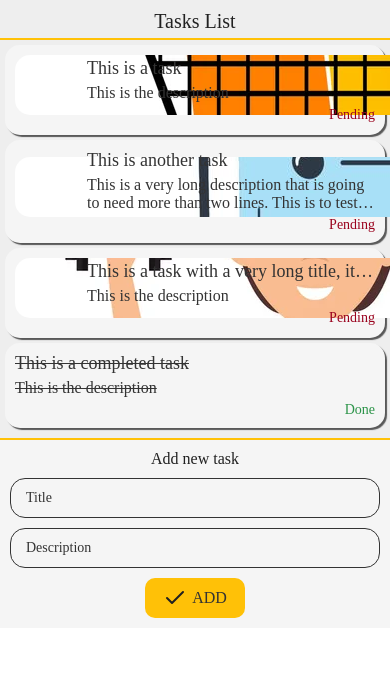
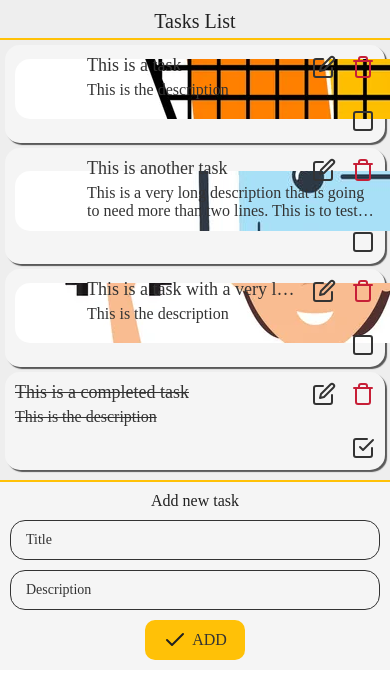
Before and after one commit to BaltazarCortina/RNIC-Baltazar-Cortina, a React Native app: screen / in a window 390 px wide. Shown: the top 698 px of the page. Built offline with nearby package versions, Linux system fonts and the light colour scheme.

Commit message:
RNIC-W04: Add new icons and actions to cards

```diff
--- /dev/null
+++ b/src/assets/icons/checkSquare.tsx
@@ -0,0 +1,17 @@
+import * as React from 'react';
+import Svg, {SvgProps, Path} from 'react-native-svg';
+const SvgComponent = (props: SvgProps) => (
+  <Svg
+    width={24}
+    height={24}
+    fill="none"
+    stroke="currentColor"
+    strokeLinecap="round"
+    strokeLinejoin="round"
+    strokeWidth={2}
+    {...props}>
+    <Path d="m9 11 3 3L22 4" />
+    <Path d="M21 12v7a2 2 0 0 1-2 2H5a2 2 0 0 1-2-2V5a2 2 0 0 1 2-2h11" />
+  </Svg>
+);
+export default SvgComponent;
--- /dev/null
+++ b/src/assets/icons/edit.tsx
@@ -0,0 +1,17 @@
+import * as React from 'react';
+import Svg, {SvgProps, Path} from 'react-native-svg';
+const SvgComponent = (props: SvgProps) => (
+  <Svg
+    width={24}
+    height={24}
+    fill="none"
+    stroke="currentColor"
+    strokeLinecap="round"
+    strokeLinejoin="round"
+    strokeWidth={2}
+    {...props}>
+    <Path d="M11 4H4a2 2 0 0 0-2 2v14a2 2 0 0 0 2 2h14a2 2 0 0 0 2-2v-7" />
+    <Path d="M18.5 2.5a2.121 2.121 0 0 1 3 3L12 15l-4 1 1-4 9.5-9.5z" />
+  </Svg>
+);
+export default SvgComponent;
--- /dev/null
+++ b/src/assets/icons/square.tsx
@@ -0,0 +1,16 @@
+import * as React from 'react';
+import Svg, {SvgProps, Rect} from 'react-native-svg';
+const SvgComponent = (props: SvgProps) => (
+  <Svg
+    width={24}
+    height={24}
+    fill="none"
+    stroke="currentColor"
+    strokeLinecap="round"
+    strokeLinejoin="round"
+    strokeWidth={2}
+    {...props}>
+    <Rect width={18} height={18} x={3} y={3} rx={2} ry={2} />
+  </Svg>
+);
+export default SvgComponent;
--- /dev/null
+++ b/src/assets/icons/trash.tsx
@@ -0,0 +1,16 @@
+import * as React from 'react';
+import Svg, {SvgProps, Path} from 'react-native-svg';
+const SvgComponent = (props: SvgProps) => (
+  <Svg
+    width={24}
+    height={24}
+    fill="none"
+    stroke="currentColor"
+    strokeLinecap="round"
+    strokeLinejoin="round"
+    strokeWidth={2}
+    {...props}>
+    <Path d="M3 6h18M19 6v14a2 2 0 0 1-2 2H7a2 2 0 0 1-2-2V6m3 0V4a2 2 0 0 1 2-2h4a2 2 0 0 1 2 2v2" />
+  </Svg>
+);
+export default SvgComponent;
--- a/src/components/card/index.tsx
+++ b/src/components/card/index.tsx
@@ -13,7 +13,13 @@ import {
   CardTitle,
   ImageContainer,
   TextContainer,
+  CardHeader,
+  ActionsContainer,
 } from './styles';
+import EditSvg from '../../assets/icons/edit';
+import TrashSvg from '../../assets/icons/trash';
+import SquareSvg from '../../assets/icons/square';
+import CheckSquareSvg from '../../assets/icons/checkSquare';
 
 interface Props {
   task: Task;
@@ -31,42 +37,51 @@ function Card({task, handlePress, handleDelete}: Props) {
       {text: 'Yes', onPress: () => handleDelete(task.id)},
     ]);
   };
+  const handleEditCard = () => {
+    Alert.alert('Coming soon!');
+  };
 
   const taskImage =
     task.image && task.image in images.tasks
       ? (task.image as keyof typeof images.tasks)
       : undefined;
 
+  const iconsColor = isIOS ? theme.colors.light : theme.colors.lightGray;
+
   return (
     <CardContainer>
       <CardComponent
         activeOpacity={0.6}
         underlayColor={isIOS ? theme.colors.lightGray : theme.colors.white}
-        onPress={() => handlePress(task.id)}
-        onLongPress={() => handleDeleteCard()}>
+        onPress={() => handlePress(task.id)}>
         <CardLayout>
           {taskImage && (
             <ImageContainer>
-              <CardImage
-                alt={task.title}
-                // source={require('reactNativeCourse/src/assets/images/shopping.jpg')}
-                // source={require('../../assets/images/shopping.jpg')}
-                source={images.tasks[taskImage]}
-                onError={() => {
-                  console.log('error');
-                }}
-              />
+              <CardImage alt={task.title} source={images.tasks[taskImage]} />
             </ImageContainer>
           )}
           <TextContainer>
-            <CardTitle status={task.status} numberOfLines={1}>
-              {task.title}
-            </CardTitle>
+            <CardHeader>
+              <CardTitle status={task.status} numberOfLines={1}>
+                {task.title}
+              </CardTitle>
+              <ActionsContainer>
+                <EditSvg color={iconsColor} onPress={() => handleEditCard()} />
+                <TrashSvg
+                  color={theme.colors.red}
+                  onPress={() => handleDeleteCard()}
+                />
+              </ActionsContainer>
+            </CardHeader>
             <CardDescription status={task.status} numberOfLines={2}>
               {task.description}
             </CardDescription>
             <CardStatus status={task.status}>
-              {task.status ? 'Done' : 'Pending'}
+              {task.status ? (
+                <CheckSquareSvg color={iconsColor} />
+              ) : (
+                <SquareSvg color={iconsColor} />
+              )}
             </CardStatus>
           </TextContainer>
         </CardLayout>
--- a/src/components/card/styles.ts
+++ b/src/components/card/styles.ts
@@ -36,14 +36,24 @@ export const CardImage = styled.Image`
 `;
 
 export const TextContainer = styled.View`
-  flex-grow: 1;
-  width: 80%;
+  flex: 1;
+`;
+
+export const CardHeader = styled.View`
+  flex-direction: row;
+  justify-content: space-between;
+`;
+
+export const ActionsContainer = styled.View`
+  flex-direction: row;
+  gap: 15px;
 `;
 
 export const CardTitle = styled.Text<{status: boolean}>`
+  flex: 1;
   font-family: Lato-Bold;
   font-size: 18px;
-  padding-bottom: 5px;
+  padding: 0 10px 5px 0;
   color: ${({theme}) => (isIOS ? theme.colors.white : theme.colors.lightGray)};
   text-decoration-line: ${({status}) => (status ? 'line-through' : 'none')};
 `;
@@ -55,11 +65,8 @@ export const CardDescription = styled.Text<{status: boolean}>`
   text-decoration-line: ${({status}) => (status ? 'line-through' : 'none')};
 `;
 
-export const CardStatus = styled.Text<{status: boolean}>`
-  font-size: 14px;
-  font-family: Lato-BoldItalic;
-  text-align: right;
-  padding-top: 5px;
-  color: ${({status, theme}) =>
-    status ? theme.colors.green : theme.colors.red};
+export const CardStatus = styled.View<{status: boolean}>`
+  flex-direction: row;
+  justify-content: flex-end;
+  padding-top: 10px;
 `;
--- a/src/constants/theme.ts
+++ b/src/constants/theme.ts
@@ -15,7 +15,7 @@ const theme = {
     light: '#EEEEEE',
     white: '#F5F5F5',
     green: '#2b9348',
-    red: '#9a031e',
+    red: '#C71F37',
   },
 };
 
```
